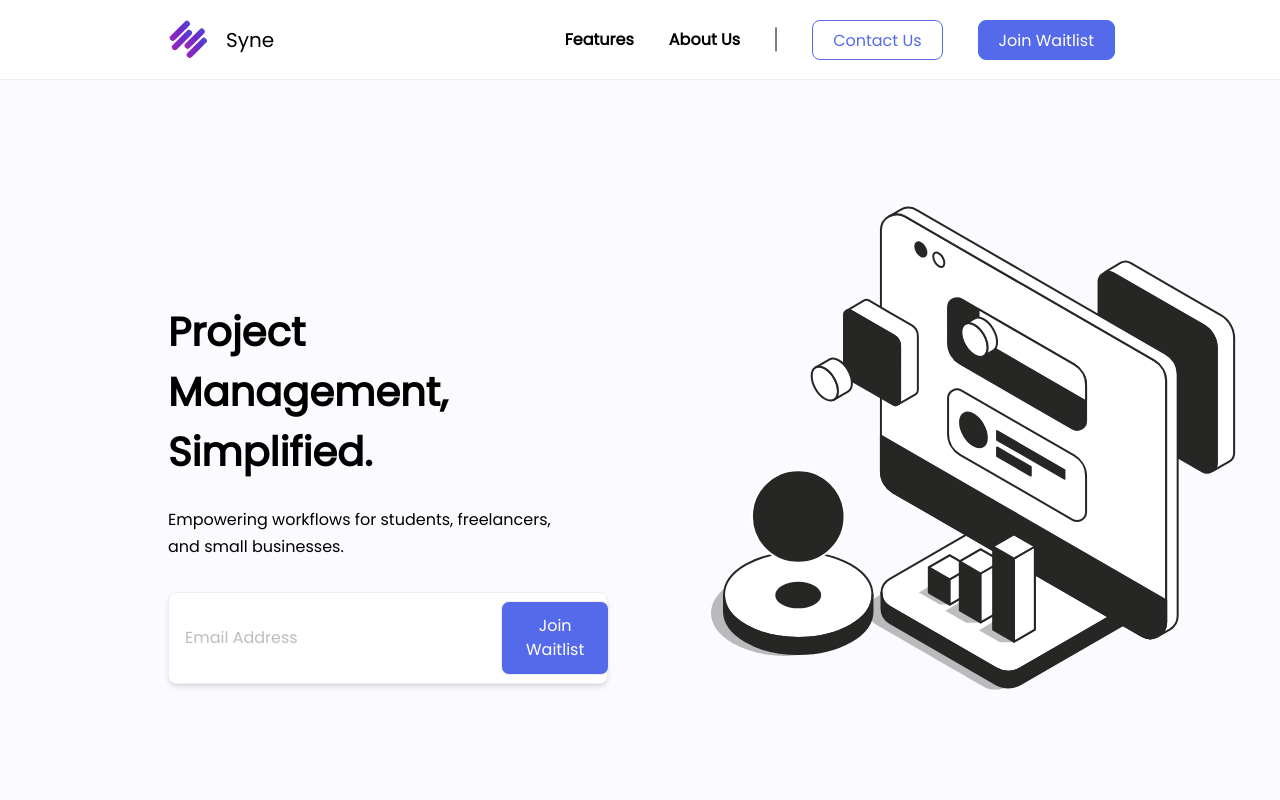
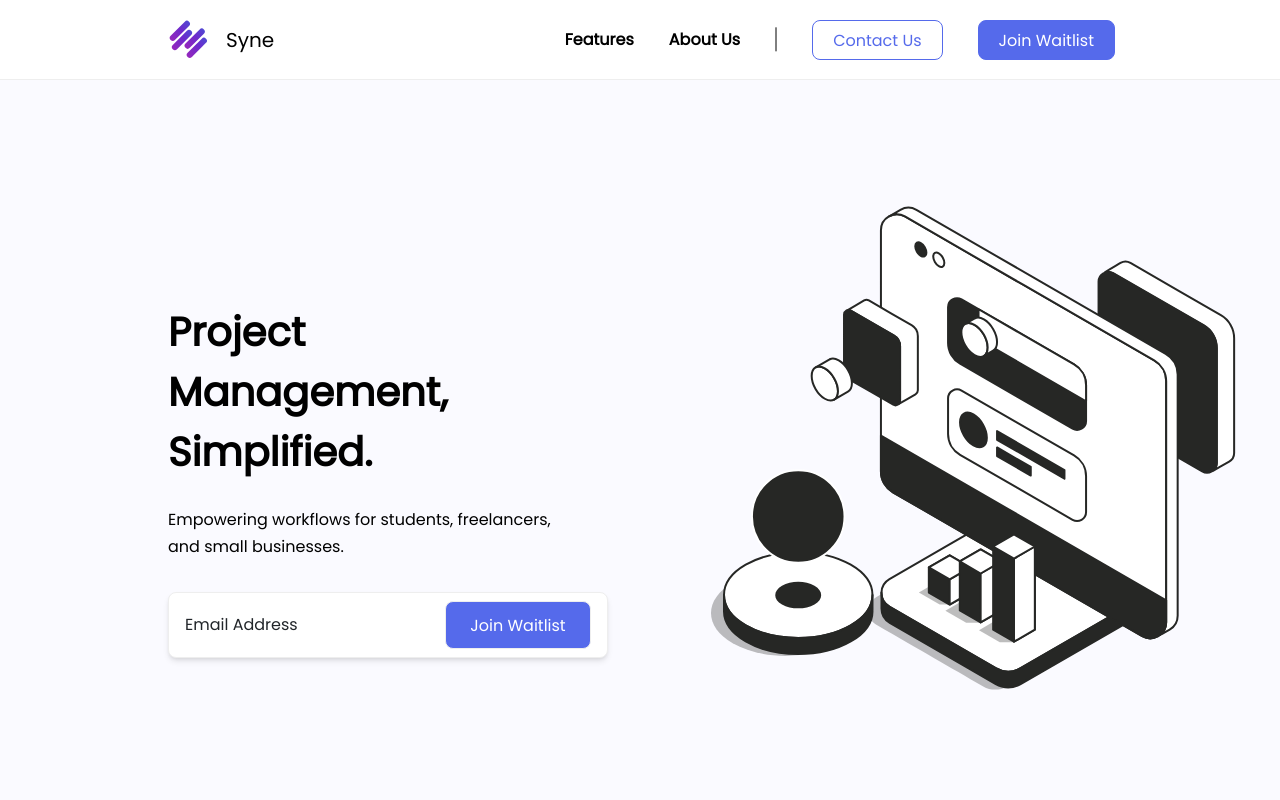
Before and after one commit to jeannyinthelamp/sycamore.ai, a React (Create React App) app: page / in a window 1280 px wide. Shown: the top 800 px of the page. Built offline with nearby package versions, Linux system fonts and the light colour scheme.

Commit message:
Hero Component: Update component height, change Join Waitlist button into input element, update form dimensions

```diff
--- a/src/Components/Landing/Hero/Hero.js
+++ b/src/Components/Landing/Hero/Hero.js
@@ -3,30 +3,37 @@ import Graphic from "./Graphic";
 
 const Hero = () => {
   return (
-        <div className="bg-[#FAFAFF] font-Poppins">
-            <div className="px-[168px] py-[126px] grid grid-cols-1 lg:grid-cols-2  gap-[142px] h-screen">
-                <div className="mt-24">
-                    <div className="flex flex-col ">
-                        <h1 className="text-[40px] leading-[60px] font-semibold mb-6">
+    <div className='bg-[#FAFAFF] font-Poppins'>
+      <div className='px-[168px] py-[126px] grid grid-cols-1 lg:grid-cols-2  gap-[142px] h-auto min-h-[880px]'>
+        <div className='mt-24'>
+          <div className='flex flex-col'>
+            <h1 className='text-[40px] leading-[60px] font-semibold mb-6'>
               Project Management, Simplified.
             </h1>
-                        <p className="mb-8 leading-[27px] font-[18px] ">
+            <p className='mb-8 leading-[27px] font-[18px] '>
               Empowering workflows for students, freelancers,
               <br /> and small businesses.
             </p>
-                        <label class="bg-white w-[440px] rounded-lg border border-solid border-neutral-400 shadow-md">
-                            <div class="flex items-center justify-between py-2 px-4">
+            <form
+              action=''
+              className='flex flex-col w-[440px] bg-white rounded-lg  border border-solid border-neutral-400 shadow-md'
+            >
+              {/* <label className='border border-solid'> */}
+              <div class='flex items-center justify-between py-2 px-4'>
                 <input
-                                    class=" leading-6 text-[16px]"
-                                    type="email"
+                  className='w-[60%] leading-6 text-[16px] placeholder-[#212529] outline-none'
+                  type='email'
                   required
-                                    placeholder="Email Address"
+                  placeholder='Email Address'
                 />
-                                <button class="px-6 py-3 border-[1px] rounded-lg bg-[#556AEB] text-white">
-                                    Join Waitlist
-                                </button>
+                <input
+                  type='submit'
+                  value='Join Waitlist'
+                  class='w-[146px] h-[48px] px-6 py-3 border-[1px] rounded-lg bg-[#556AEB] text-white cursor-pointer'
+                />
               </div>
-                        </label>
+              {/* </label> */}
+            </form>
           </div>
         </div>
 
```
Lines whose indentation alone changed are shown as unchanged.
